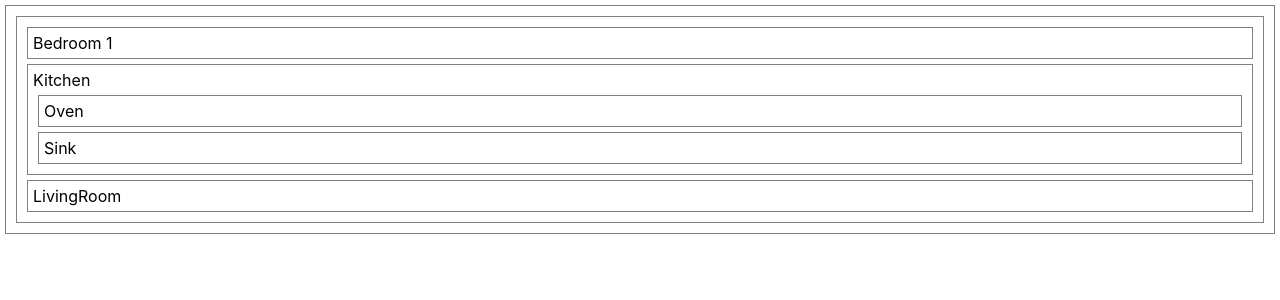
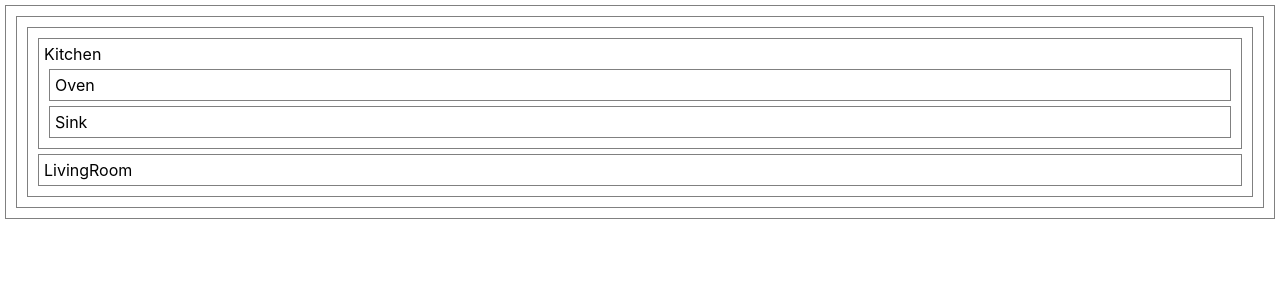
Before and after one commit to juanm98/floorplan-lab, a React (Create React App) app: page / in a window 1280 px wide. Shown: the top 300 px of the page. Built offline with nearby package versions, Linux system fonts and the light colour scheme.

Commit message:
Rearrange

```diff
--- a/src/App.js
+++ b/src/App.js
@@ -1,17 +1,14 @@
 import './App.css';
-import Kitchen from './Kitchen';
-import LivingRoom from './LivingRoom';
+import FloorPlan from './FloorPlan';
 // CodeSandbox.js
 
-function FloorPlan(props) {
+function App() {
   return (
     <div>
-      <div>Bedroom 1</div>
-      <Kitchen/>
-      <LivingRoom/>
+      <FloorPlan/>
     </div>
   );
 }
 
 // Must export the component's function (or class)
-export default FloorPlan;
+export default App;
--- /dev/null
+++ b/src/FloorPlan.jsx
@@ -0,0 +1,13 @@
+import Kitchen from './Kitchen';
+import LivingRoom from './LivingRoom';
+
+const FloorPlan = (props) => {
+  return (
+    <div>
+      <Kitchen/>
+      <LivingRoom/>
+    </div>
+  );
+}
+
+export default FloorPlan;
```
